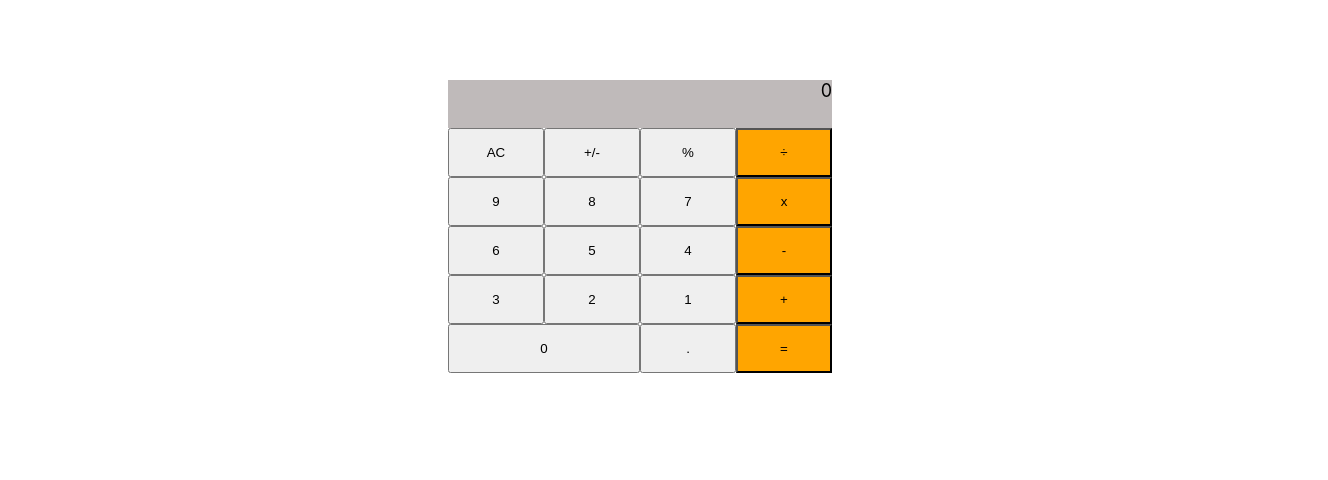
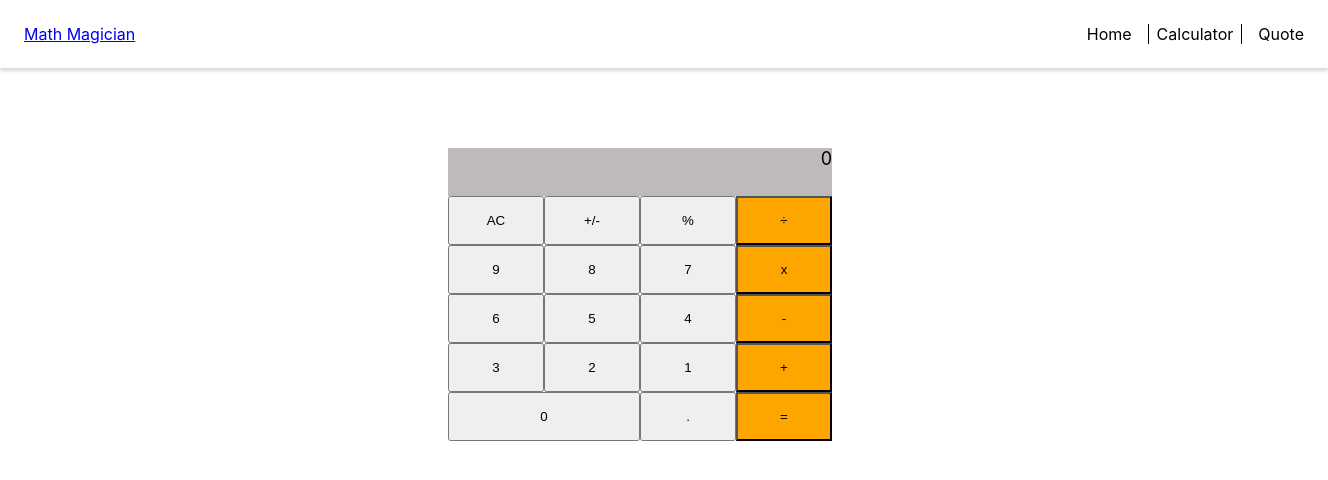
Before and after one commit to SimonGideon/math-magicians-, a React (Create React App) app: page / in a window 1280 px wide. Shown: the top 480 px of the page, 1328 px wide, since content can reach past the window. Built offline with nearby package versions, Linux system fonts and the light colour scheme.

Commit message:
ADD Navbar

```diff
--- a/package.json
+++ b/package.json
@@ -9,6 +9,7 @@
     "big.js": "^6.2.1",
     "react": "^18.2.0",
     "react-dom": "^18.2.0",
+    "react-router-dom": "^6.4.4",
     "react-scripts": "5.0.1",
     "web-vitals": "^2.1.4"
   },
--- a/src/App.css
+++ b/src/App.css
@@ -1,7 +1,5 @@
 .App {
   text-align: center;
-  margin-top: 5rem;
-  padding: 0 35% 35%;
   height: 10vh;
 }
 
@@ -23,6 +21,7 @@ button {
 }
 
 .container {
+  padding: 0 35% 35%;
   text-align: center !important;
   justify-content: center;
 }
--- a/src/App.js
+++ b/src/App.js
@@ -1,12 +1,14 @@
 import './App.css';
 import React, { Component } from 'react';
 import Calculator from './components/Calculator';
+import NavbarContainer from './components/Navbar';
 
 // eslint-disable-next-line react/prefer-stateless-function
 class App extends Component {
   render() {
     return (
       <div className="App">
+        <NavbarContainer />
         <Calculator />
       </div>
     );
--- /dev/null
+++ b/src/components/Navbar.js
@@ -0,0 +1,15 @@
+import React from 'react';
+import styles from './Navbar.module.css';
+
+const NavbarContainer = () => (
+  <nav className={styles.navbar}>
+    <a href="/">Math Magician</a>
+    <ul className={styles.pages}>
+      <li href="/">Home</li>
+      <li href="/Calculator" className={styles.bordered}>Calculator</li>
+      <li href="/Quote">Quote</li>
+    </ul>
+  </nav>
+);
+
+export default NavbarContainer;
--- /dev/null
+++ b/src/components/Navbar.module.css
@@ -0,0 +1,25 @@
+* {
+  padding: 0;
+  margin: 0;
+}
+
+.navbar {
+  width: 100%;
+  display: flex;
+  justify-content: space-between;
+  padding: 1.5rem;
+  box-shadow: rgba(0, 0, 0, 0.15) 0 3px 3px 0;
+  margin-bottom: 5rem;
+}
+
+.pages {
+  display: flex;
+  list-style: none;
+  gap: 1rem;
+}
+
+.bordered {
+  border-left: 0.1rem solid black;
+  border-right: 0.1rem solid black;
+  padding: 0 0.5rem;
+}
```
Also changed, not shown: 1 other file (tests, documents, lock files or other folders).
